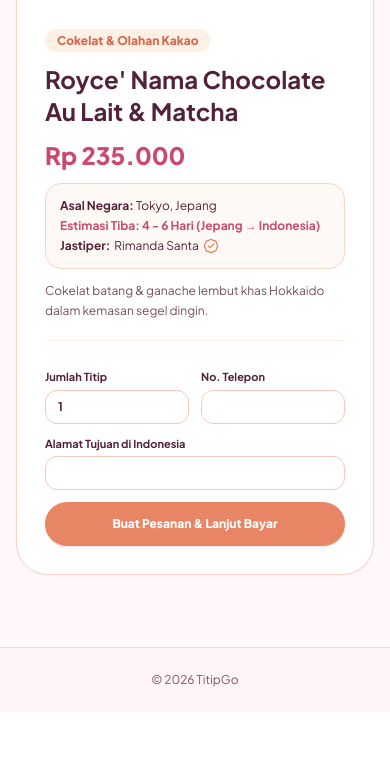
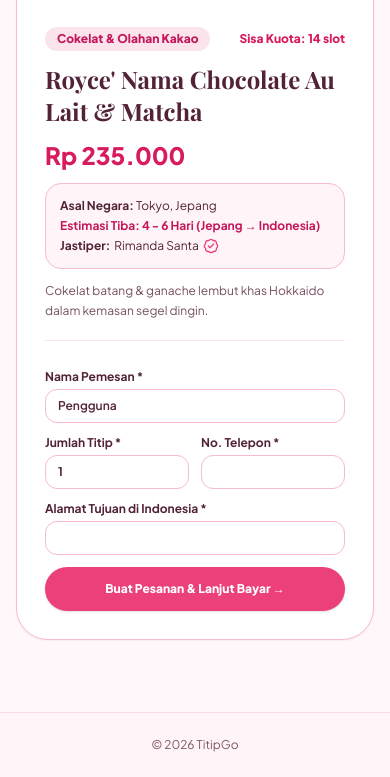
Before and after one commit to RimandaPanjaitan/TitipGo, a Laravel app: page /buyer/item/1 in a window 390 px wide. Shown: the part 427-1204 px from the top of the page. Before the commit the page ends 1114 px from the top, so only its background shows below. Run offline with Laravel 12, Linux system fonts and the light colour scheme; data comes from the database, SQL or seed files in the repository; some libraries are stand-ins or nearby versions; some web fonts are replaced.

Commit message:
feat: update fitur TitipGo

```diff
--- a/app/Http/Controllers/JastipController.php
+++ b/app/Http/Controllers/JastipController.php
@@ -193,36 +193,43 @@ class JastipController extends Controller
 
     public function createOrder(Request $request, $id)
     {
-        $validated = $request->validate([
+        $request->validate([
             'quantity'         => 'required|integer|min:1',
-            'buyer_name'       => 'required|string|max:100',
+            'buyer_name'       => 'nullable|string|max:100',
             'buyer_phone'      => 'required|string|max:30',
             'shipping_address' => 'required|string|max:255',
         ]);
 
+        $buyerName  = trim((string) ($request->input('buyer_name') ?: session('user_name') ?: 'Pelanggan TitipGo'));
+        $buyerEmail = session('user_email', 'pelanggan@titipgo.com');
+        $qty        = (int) $request->input('quantity', 1);
+
         $order = null;
         try {
-            DB::transaction(function () use ($validated, $id, &$order) {
+            DB::transaction(function () use ($request, $id, $buyerName, $buyerEmail, $qty, &$order) {
                 $item = JastipItem::where('id', $id)->lockForUpdate()->firstOrFail();
-                if ($item->quota < $validated['quantity']) {
-                    throw new \RuntimeException("Kuota bagasi tersisa {$item->quota} slot.");
+
+                if ($item->quota < $qty) {
+                    throw new \RuntimeException("Maaf, kuota bagasi hanya tersisa {$item->quota} slot.");
                 }
-                $item->decrement('quota', $validated['quantity']);
 
-                $subtotal = $item->price * $validated['quantity'];
+                $item->decrement('quota', $qty);
+
+                $subtotal = $item->price * $qty;
                 $fee = 5000;
 
                 $order = Order::create([
                     'jastip_item_id'   => $item->id,
                     'order_code'       => 'TG-' . strtoupper(Str::random(6)),
-                    'buyer_name'       => $validated['buyer_name'],
-                    'buyer_email'      => session['user_email'],
-                    'buyer_phone'      => $validated['buyer_phone'],
-                    'shipping_address' => $validated['shipping_address'],
-                    'quantity'         => $validated['quantity'],
+                    'buyer_name'       => $buyerName,
+                    'buyer_email'      => $buyerEmail,
+                    'buyer_phone'      => $request->input('buyer_phone'),
+                    'shipping_address' => $request->input('shipping_address'),
+                    'quantity'         => $qty,
                     'subtotal'         => $subtotal,
                     'service_fee'      => $fee,
                     'total_price'      => $subtotal + $fee,
+                    'payment_method'   => 'Menunggu Pilihan',
                     'payment_status'   => 'Menunggu Pembayaran',
                     'step_status'      => 1,
                     'status_label'     => '1. Pesanan Diterima & Dibeli di Negara Asal',
@@ -231,14 +238,18 @@ class JastipController extends Controller
                 Notification::create([
                     'role'    => 'jastiper',
                     'title'   => "Pesanan Baru #{$order->order_code}",
-                    'message' => "{$validated['buyer_name']} menitip {$validated['quantity']}x {$item->name} ({$item->origin_country}).",
+                    'message' => "{$buyerName} menitip {$qty}x {$item->name} ({$item->origin_country}).",
                 ]);
             });
 
+            if (!$order) {
+                return back()->with('error', 'Gagal memproses pesanan. Silakan coba lagi.');
+            }
+
             return redirect()->route('buyer.payment', $order->id)
-                ->with('success', 'Pesanan berhasil dibuat! Silakan pilih metode pembayaran untuk menyelesaikan transaksi.');
-        } catch (\Exception $e) {
-            return back()->with('error', $e->getMessage());
+                ->with('success', 'Pesanan berhasil dibuat! Silakan pilih metode pembayaran.');
+        } catch (\Throwable $e) {
+            return back()->with('error', 'Gagal membuat pesanan: ' . $e->getMessage());
         }
     }
 
--- a/resources/views/buyer/product-detail.blade.php
+++ b/resources/views/buyer/product-detail.blade.php
@@ -1,41 +1,53 @@
 @extends('layouts.app')
 @section('content')
-<div class="max-w-4xl mx-auto bg-white rounded-[2rem] border border-[#F7D6C4] overflow-hidden shadow-sm grid grid-cols-1 md:grid-cols-2">
+<div class="max-w-4xl mx-auto bg-white rounded-[2rem] border border-[#F8BBD0] overflow-hidden shadow-sm grid grid-cols-1 md:grid-cols-2">
     <img src="{{ Str::startsWith($item->image, 'http') ? $item->image : asset('storage/'.$item->image) }}" class="w-full h-80 md:h-full object-cover">
     <div class="p-7 flex flex-col justify-between space-y-5">
         <div class="space-y-3">
-            <span class="px-3 py-1 bg-[#FFF0E6] text-[#D46A4C] text-xs font-extrabold rounded-full">{{ $item->category }}</span>
-            <h1 class="font-coquette text-2xl font-bold">{{ $item->name }}</h1>
-            <p class="text-2xl font-black text-[#C94A6E]">Rp {{ number_format($item->price, 0, ',', '.') }}</p>
-            <div class="bg-[#FFF9F5] p-3.5 rounded-2xl border border-[#F7D6C4] space-y-1 text-xs">
+            <div class="flex items-center justify-between gap-2">
+                <span class="px-3 py-1 bg-[#FCE4EC] text-[#C2185B] text-xs font-extrabold rounded-full">{{ $item->category }}</span>
+                <span class="text-xs font-extrabold text-[#D81B60]">Sisa Kuota: {{ $item->quota }} slot</span>
+            </div>
+            <h1 class="font-serif-title text-2xl font-bold text-[#522238]">{{ $item->name }}</h1>
+            <p class="text-2xl font-black text-[#D81B60]">Rp {{ number_format($item->price, 0, ',', '.') }}</p>
+            <div class="bg-[#FFF5F8] p-3.5 rounded-2xl border border-[#F8BBD0] space-y-1 text-xs">
                 <p><strong>Asal Negara:</strong> {{ $item->origin_city }}</p>
-                <p class="text-[#C94A6E] font-bold">Estimasi Tiba: {{ $item->estimated_shipping }}</p>
-                <p class="flex items-center gap-1"><strong>Jastiper:</strong> {{ $item->jastiper_name }} <i data-lucide="badge-check" class="w-4 h-4 text-[#E88565]"></i></p>
+                <p class="text-[#C2185B] font-bold">Estimasi Tiba: {{ $item->estimated_shipping }}</p>
+                <p class="flex items-center gap-1"><strong>Jastiper:</strong> {{ $item->jastiper_name }} <i data-lucide="badge-check" class="w-4 h-4 text-[#EC407A]"></i></p>
             </div>
             <p class="text-xs opacity-80 leading-relaxed">{{ $item->description }}</p>
         </div>
 
-        <form action="{{ route('buyer.order.create', $item->id) }}" method="POST" class="space-y-3 pt-4 border-t border-[#FFF0E6]">
+        @if($item->quota > 0)
+            <form action="{{ route('buyer.order.create', $item->id) }}" method="POST" class="space-y-3 pt-4 border-t border-[#FCE4EC] text-xs">
                 @csrf
+                <div>
+                    <label class="block font-bold mb-1">Nama Pemesan *</label>
+                    <input type="text" name="buyer_name" value="{{ session('user_name', $user['name'] ?? '') }}" placeholder="Masukkan nama pemesan" required class="w-full border border-[#F8BBD0] rounded-xl px-3 py-2 font-semibold">
+                </div>
                 <div class="grid grid-cols-2 gap-3">
                     <div>
-                    <label class="block text-[11px] font-bold mb-1">Jumlah Titip</label>
-                    <input type="number" name="quantity" value="1" min="1" max="{{ $item->quota }}" required class="w-full border border-[#F5CBB7] rounded-xl px-3 py-2 text-xs font-bold">
+                        <label class="block font-bold mb-1">Jumlah Titip *</label>
+                        <input type="number" name="quantity" value="1" min="1" max="{{ $item->quota }}" required class="w-full border border-[#F8BBD0] rounded-xl px-3 py-2 font-bold">
                     </div>
                     <div>
-                    <label class="block text-[11px] font-bold mb-1">No. Telepon</label>
-                    <input type="text" name="buyer_phone" value="{{ $user['phone'] }}" required class="w-full border border-[#F5CBB7] rounded-xl px-3 py-2 text-xs">
+                        <label class="block font-bold mb-1">No. Telepon *</label>
+                        <input type="text" name="buyer_phone" value="{{ session('user_phone', $user['phone'] ?? '0812-6489-2026') }}" required class="w-full border border-[#F8BBD0] rounded-xl px-3 py-2">
                     </div>
                 </div>
-            <input type="hidden" name="buyer_name" value="{{ $user['name'] }}">
                 <div>
-                <label class="block text-[11px] font-bold mb-1">Alamat Tujuan di Indonesia</label>
-                <input type="text" name="shipping_address" value="{{ $user['address'] }}" required class="w-full border border-[#F5CBB7] rounded-xl px-3 py-2 text-xs">
+                    <label class="block font-bold mb-1">Alamat Tujuan di Indonesia *</label>
+                    <input type="text" name="shipping_address" value="{{ session('user_address', $user['address'] ?? 'Sitoluama, Laguboti, Toba, Sumatera Utara') }}" required class="w-full border border-[#F8BBD0] rounded-xl px-3 py-2">
                 </div>
-            <button type="submit" class="w-full py-3.5 bg-[#E88565] hover:bg-[#D97252] text-white font-extrabold text-xs rounded-full shadow">
-                Buat Pesanan & Lanjut Bayar
+                <button type="submit" class="w-full py-3.5 bg-[#EC407A] hover:bg-[#D81B60] text-white font-extrabold text-xs rounded-full shadow transition">
+                    Buat Pesanan & Lanjut Bayar &rarr;
                 </button>
             </form>
+        @else
+            <div class="p-3 bg-[#FCE4EC] text-center text-xs font-extrabold text-[#C2185B] rounded-2xl">
+                Kuota Bagasi Sudah Penuh
+            </div>
+        @endif
     </div>
 </div>
 @endsection
```
Lines whose indentation alone changed are shown as unchanged.
